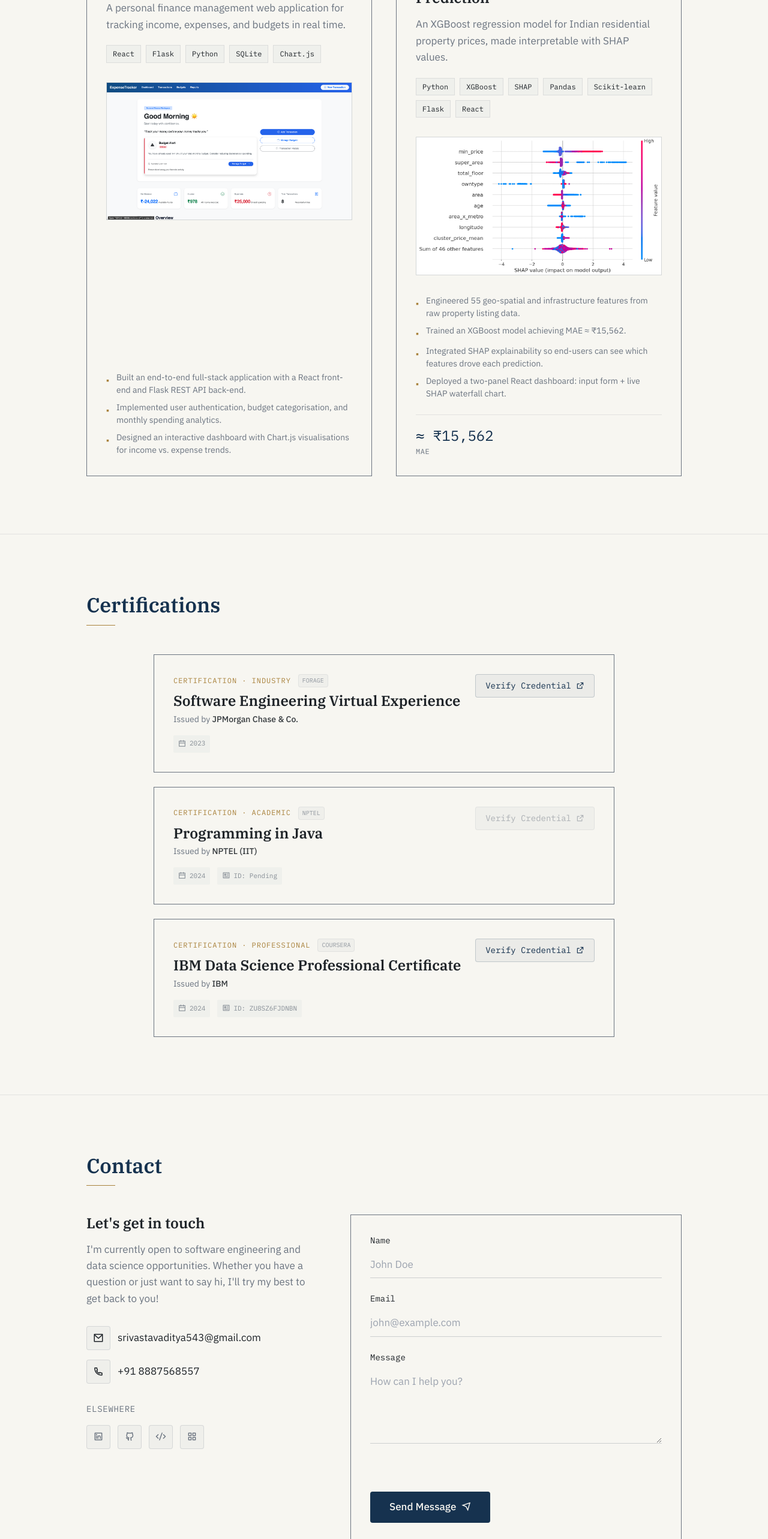
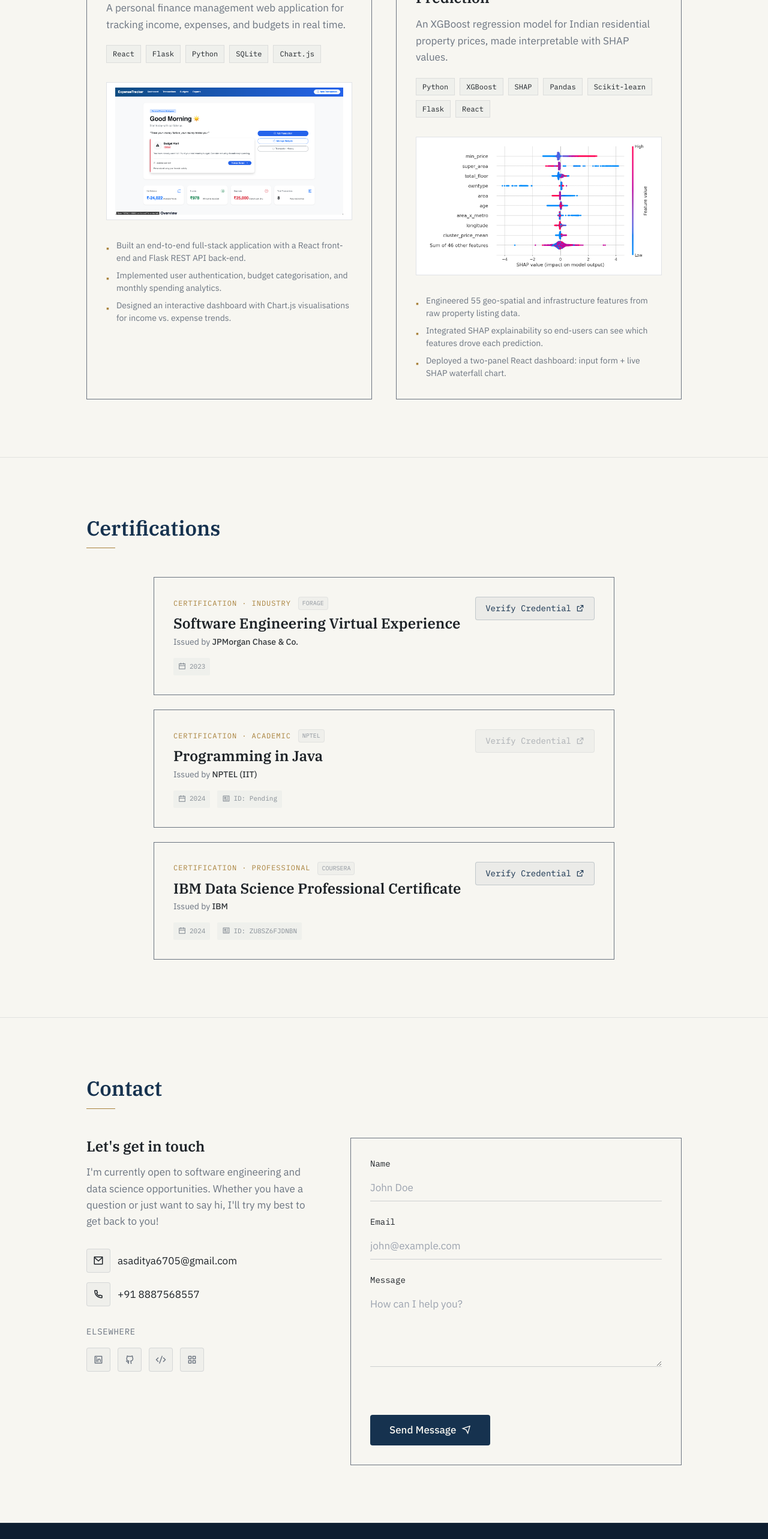
Before and after one commit to Aadi6705/Portfolio, a React (Vite) app: page / in a window 1280 px wide. Shown: the part 3620-6186 px from the top of the page at 60% size. Built offline with nearby package versions, Linux system fonts and the light colour scheme.

Commit message:
style: adjust project card image layout and container positioning

```diff
--- a/src/components/ui/ProjectCard.jsx
+++ b/src/components/ui/ProjectCard.jsx
@@ -65,12 +65,12 @@
       </div>
 
       {/* ── Visual (Screenshot / Placeholder) ─────────────────── */}
-      <div className="mt-8 relative w-full aspect-[16/9] border border-slate/20 bg-slate/5 flex items-center justify-center overflow-hidden group-hover:border-slate/40 transition-colors duration-300">
+      <div className="mt-8 relative w-full aspect-[16/9] border border-slate/20 bg-white flex items-center justify-center overflow-hidden group-hover:border-slate/40 transition-colors duration-300">
         {project.hasImage ? (
           <img
             src={project.image}
             alt={`Screenshot of ${project.name}`}
-            className="w-full h-full object-cover"
+            className="w-full h-full object-contain p-2"
             loading="lazy"
           />
         ) : (
@@ -87,7 +87,7 @@
       </div>
 
       {/* ── Highlights & Metrics ──────────────────────────────── */}
-      <div className="mt-8 flex-1 flex flex-col justify-end">
+      <div className="mt-8 flex-1 flex flex-col">
         <ul className="space-y-2 list-none" aria-label={`Highlights of ${project.name}`}>
           {project.highlights.map((point, idx) => (
             <li key={idx} className="flex items-start gap-3 font-sans text-small text-slate">
--- a/src/data/content.js
+++ b/src/data/content.js
@@ -20,7 +20,7 @@
   ],
   tagline:
     'Third-year Computer Science & Business Systems student with hands-on experience in software development, data science, and Artificial Intelligence.',
-  email: 'srivastavaditya543@gmail.com',
+  email: 'asaditya6705@gmail.com',
   phone: '+91 8887568557',
   location: 'Chennai, India', // SRM IST campus city
   resumeUrl: '/resume.pdf',   // placed in /public after user supplies file
@@ -162,13 +162,10 @@
     stack: ['Python', 'XGBoost', 'SHAP', 'Pandas', 'Scikit-learn', 'Flask', 'React'],
     highlights: [
       'Engineered 55 geo-spatial and infrastructure features from raw property listing data.',
-      'Trained an XGBoost model achieving MAE ≈ ₹15,562.',
       'Integrated SHAP explainability so end-users can see which features drove each prediction.',
       'Deployed a two-panel React dashboard: input form + live SHAP waterfall chart.',
     ],
-    metrics: [
-      { label: 'MAE', value: '≈ ₹15,562' },
-    ],
+    metrics: [],
     githubUrl: 'https://github.com/Aadi6705/Housing-Prediction',
     githubPlaceholder: false,
     liveUrl: null,
```
